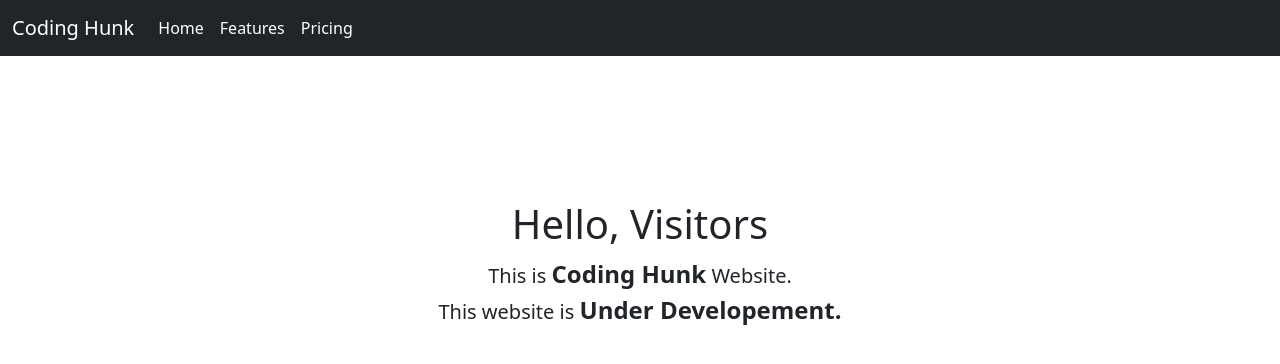
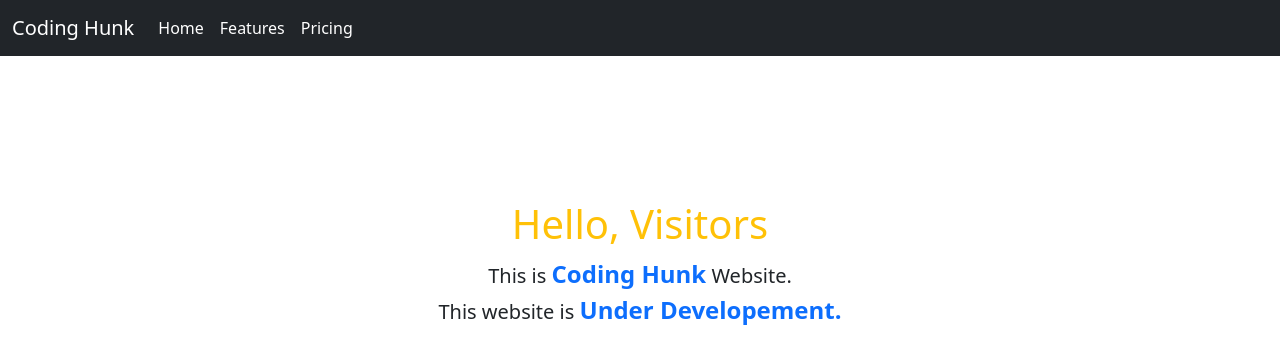
Before and after one commit to CodingHunk/CodingHunk-Website, a plain HTML site: page index.html in a window 1280 px wide. Drawn offline with nearby package versions, Linux system fonts and the light colour scheme.

Commit message:
color adding for headline

```diff
--- a/index.html
+++ b/index.html
@@ -34,9 +34,9 @@
         <div class="container p-0 pt-5">
             <div class="row p-0 m-0 pt-5">
                 <div class="col-12 p-0 pt-5 m-0 text-center">
-                    <h1>Hello, Visitors</h1>
+                    <h1 class="text-warning">Hello, Visitors</h1>
                     <p class="d-inline-block fs-5">This is
-                        <span class="fs-4 fw-bold">Coding Hunk</span> Website. <br> This website is <span class="fs-4 fw-bold">Under
+                        <span class="fs-4 fw-bold text-primary">Coding Hunk</span> Website. <br> This website is <span class="fs-4 fw-bold text-primary">Under
                             Developement.</span>
                     </p>
                 </div>
```
